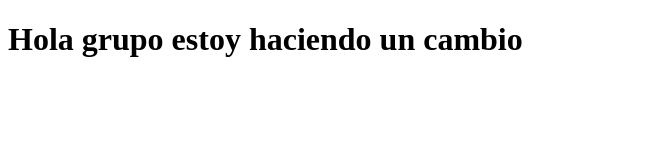
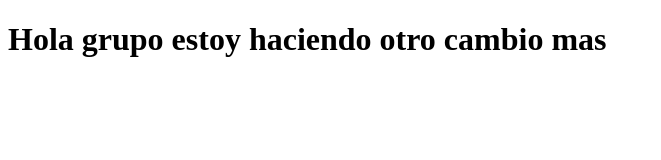
Before and after one commit to gabrielsc18/proyecto-prueba, a plain HTML site: page index.html in a window 1280 px wide. Shown: the whole page, without its empty margins (0-661 px from the left). Drawn offline with Linux system fonts and the light colour scheme.

Commit message:
Update index.html
Un cambio mas

```diff
--- a/index.html
+++ b/index.html
@@ -4,6 +4,6 @@
 
     </head>
     <body>
-        <h1>Hola grupo estoy haciendo un cambio</h1>
+        <h1>Hola grupo estoy haciendo otro cambio mas </h1>
     </body>
 </html>
```
